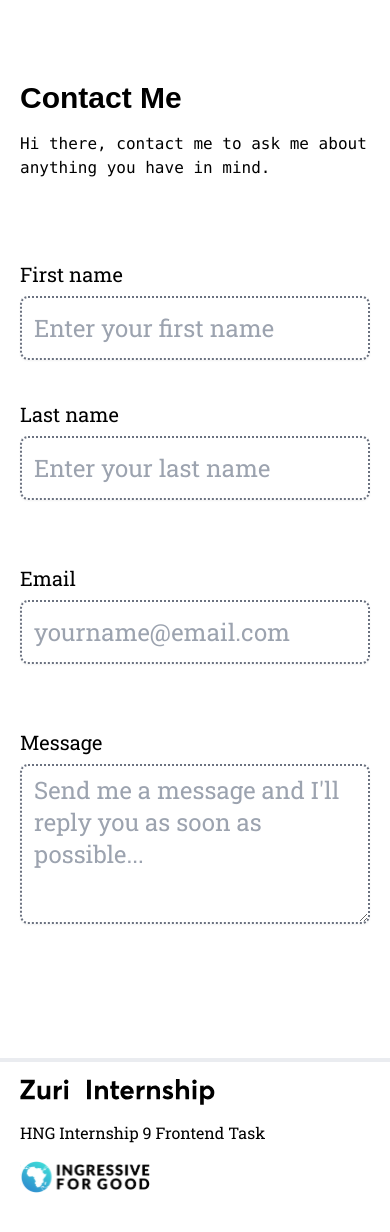
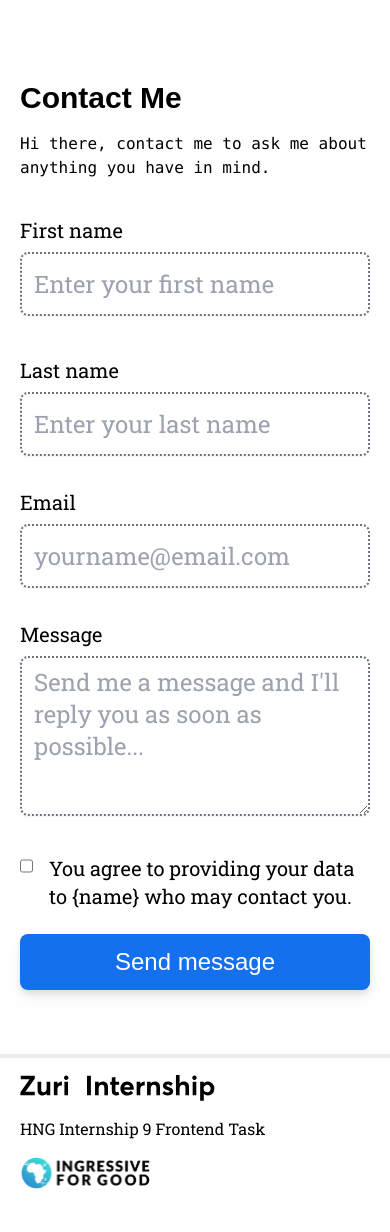
Before and after one commit to Sam-intellect/-zuriFrontendTask, a React (Create React App) app: page /contact in a window 390 px wide. Shown: the top 1232 px of the page. Built offline with nearby package versions, Linux system fonts and the light colour scheme; the HTML template or start-up script is replaced by a standard one.

Commit message:
Task 2 DONE

```diff
--- a/src/components/Contact.jsx
+++ b/src/components/Contact.jsx
@@ -1,10 +1,12 @@
 import React from 'react';
+
+const name = `{name}`;
 
 const Contact = () => {
   return (
     <>
       <div className="container linktree mx-5 mt-20 md:mx-auto">
-        <div className="flex flex-col gap-4 md:mx-64  md:m-64 md:gap-10">
+        <div className="flex flex-col gap-4  md:m-64 md:mt-1 md:gap-10">
           <h1 className="text-3xl md:text-5xl  font-bold text-black font-sand">
             Contact Me
           </h1>
@@ -12,7 +14,7 @@ const Contact = () => {
             Hi there, contact me to ask me about anything you have in mind.
           </p>
 
-          <form action="" className="mt-16 mr-10">
+          <form action="" className="mt-5 md:mt-16 mr-10">
             <div className="flex md:flex-row flex-col gap-10 md:gap-16">
               <div className="md:w-1/2">
                 <label for="" className="block text-xl md:text-3xl">
@@ -20,7 +22,7 @@ const Contact = () => {
                 </label>
                 <div className="mt-1">
                   <input
-                    id="first__name"
+                    id="first_name"
                     name="firstName"
                     type="text"
                     className="mt-1 px-3 py-2 h-16 text-2xl w-full border-dotted border-2 border-gray-500 rounded-lg shadow-sm"
@@ -36,8 +38,8 @@ const Contact = () => {
                 </label>
                 <div className="mt-1">
                   <input
-                    id="first__name"
-                    name="firstName"
+                    id="last_name"
+                    name="last Name"
                     type="text"
                     className="mt-1 px-3 py-2 h-16 text-2xl w-full border-dotted border-2 border-gray-500 rounded-lg shadow-sm"
                     placeholder="Enter your last name"
@@ -47,7 +49,7 @@ const Contact = () => {
               </div>
             </div>
 
-            <div className="mt-16">
+            <div className="mt-8 md:mt-16">
               <label for="" className="block text-xl md:text-3xl">
                 Email
               </label>
@@ -62,7 +64,7 @@ const Contact = () => {
                 />
               </div>
             </div>
-            <div className="mt-16">
+            <div className="mt-8 md:mt-16">
               <label for="" className="block text-xl md:text-3xl">
                 Message
               </label>
@@ -76,20 +78,33 @@ const Contact = () => {
                   required
                 />
               </div>
+
+              <div className="flex mt-8 gap-4">
+                <input
+                  id="link-checkbox"
+                  type="checkbox"
+                  value=""
+                  class="w-6 h-6 text-blue-600 bg-gray-100 rounded border-gray-300 focus:ring-blue-500"
+                />
+                <label
+                  for="link-checkbox"
+                  class="mb-2 text-xl font-medium text-black"
+                >
+                  You agree to providing your data to {name} who may contact
+                  you.
+                </label>
+              </div>
             </div>
-            {/* <label class="block">
-                Email
-                <input
-                  type="email"
-                  name="email"
-                  class="mt-1 px-3 py-2 bg-white border-black focus:outline-none focus:border-sky-500 focus:ring-sky-500 block w-full rounded-md sm:text-sm focus:ring-1"
-                  placeholder="you@example.com"
-                />
-              </label> */}
           </form>
+          <button
+            class="bg-blue p-3 mr-10 rounded-lg text-white text-2xl text-bold font-sand drop-shadow-lg"
+            id="btn__submit"
+          >
+            Send message
+          </button>
         </div>
       </div>
-      <hr className="bg-grey h-1 mt-32 md:mx-32" />
+      <hr className="bg-grey h-1 mt-16 md:mx-32" />
     </>
   );
 };
--- a/tailwind.config.js
+++ b/tailwind.config.js
@@ -1,18 +1,19 @@
 /** @type {import('tailwindcss').Config} */
-const defaultTheme = require("tailwindcss/defaultTheme");
+const defaultTheme = require('tailwindcss/defaultTheme');
 
 module.exports = {
-  content: ["./src/**/*.{js,jsx,ts,tsx}"],
+  content: ['./src/**/*.{js,jsx,ts,tsx}'],
   theme: {
     screens: {
-      sm: "480px",
-      md: "768px",
-      lg: "976px",
-      xl: "1440px",
+      sm: '480px',
+      md: '768px',
+      lg: '976px',
+      xl: '1440px',
     },
     extend: {
       colors: {
-        grey: "#EAECF0",
+        grey: '#EAECF0',
+        blue: '#1570EF',
       },
       fontFamily: {
         mono: ["'DM Mono'", ...defaultTheme.fontFamily.mono],
```
